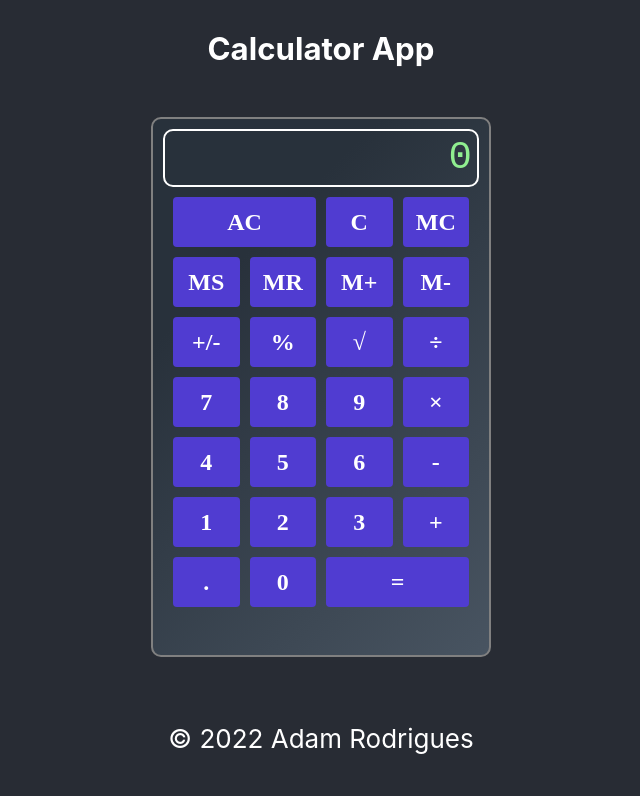
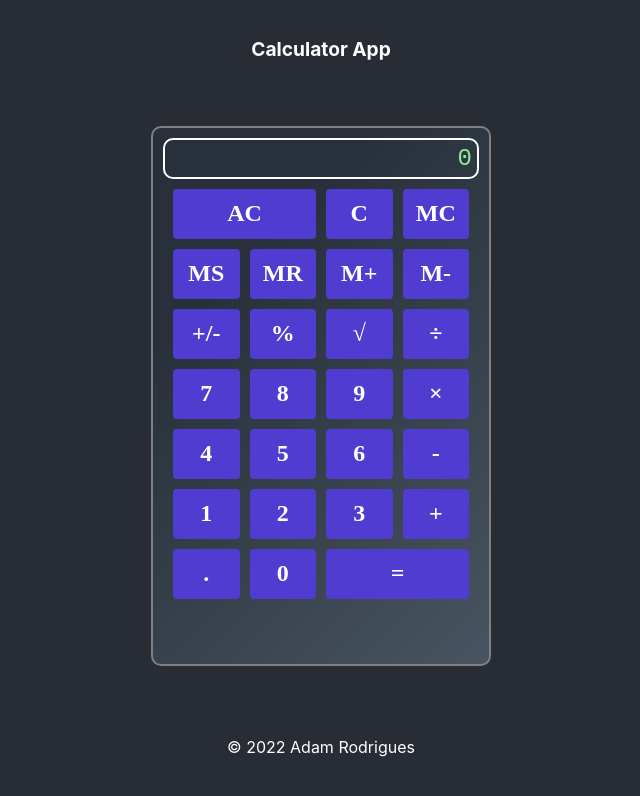
Before and after one commit to adamrodrigues11/react-calculator, a React (Create React App) app: page / in a window 1280 px wide. Shown: the top 796 px of the page, without its empty margins (319-959 px from the left). Built offline with nearby package versions, Linux system fonts and the light colour scheme.

Commit message:
finished!

```diff
--- a/src/components/App.js
+++ b/src/components/App.js
@@ -8,24 +8,34 @@ import { useState, useEffect } from 'react';
 import { calculatorButtons } from '../data/calculator-bonus-03-button-data.js'
 
 function App() {
+  // memory state stored as number
   const [memory, setMemory] = useState(0);
+  // operand and operator states stored as strings
   const [operandA, setOperandA] = useState("0");
   const [operator, setOperator] = useState("");
   const [operandB, setOperandB] = useState("");
 
-  // const MAX_DISPLAY_LENGTH = 14;
+  const MAX_DISPLAY_LENGTH = 12; // not including -, exp
 
-  // function roundToFit(operand) {
-  //   const operandFlt = parseFloat(operand);
-  //   const operandWholeNum = Math.round(operandFlt);
-  //   const maxDecimalPlaces = MAX_DISPLAY_LENGTH - operandWholeNum.length - 1;
-  //   if (maxDecimalPlaces < 0) {
-  //     return "Error";
-  //   }
-  //   return +parseFloat(operand).toFixed(maxDecimalPlaces).toString();
-  // }
-  const display = operandB ? operandB :
-    operator ? operator : operandA
+  function generateDisplay() {
+    let displayStr;
+    // set display to active state
+    if (operandB) {
+      displayStr = operandB;
+    } else if (operator) {
+      return operator;
+    } else {
+      displayStr = operandA;
+    }
+
+    const value = parseFloat(displayStr);
+
+    // use sci notation if display won't fit, but keep true value in the state
+    if (displayStr.length > MAX_DISPLAY_LENGTH) {
+      displayStr = value.toExponential(MAX_DISPLAY_LENGTH - 1);
+    }
+    return displayStr;
+  }
 
   function updateOperandB(value) {
     if (value !== "." || !operandB.includes(".")) {
@@ -47,6 +57,7 @@ function App() {
   }
 
   function evaluateExpression() {
+    // use this function for safe evals of input
     const operandsFloat = [
       parseFloat(operandA),
       operandB ? parseFloat(operandB) : 0.0
@@ -69,6 +80,7 @@ function App() {
         result = operandsFloat[0];
         break;
     }
+    // throw error to display when applicable (eg. for div by 0)
     if (isNaN(result) || !isFinite(result)) {
       throw Error("Error")
     }
@@ -96,7 +108,9 @@ function App() {
   }
 
   function handleClearButtonClicked(value) {
+    // all clear
     (value === "All Clear") ? resetDisplay() :
+    // clear
       operandB ? setOperandB("") :
         operator ? setOperator("") :
           setOperandA("0");
@@ -113,9 +127,8 @@ function App() {
         setMemory(0);
         break;
       case "Memory Recall":
-        const rounded = +memory.toFixed(5);
-        operandB ? setOperandB(rounded.toString()) :
-          setOperandA(rounded.toString());
+        operandB ? setOperandB(memory.toString()) :
+          setOperandA(memory.toString());
         break;
       case "Memory Subtract":
         setMemory(memory - activeOperandFlt);
@@ -133,6 +146,7 @@ function App() {
 
   function sqrt(operand) {
     const result = Math.sqrt(parseFloat(operand));
+    // Throw error to display for sqrt of negative number
     if (isNaN(result)) {
       throw Error("Error")
     }
@@ -207,7 +221,7 @@ function App() {
       <div className="pageWrapper">
         <Header title={"Calculator App"}/>
         <div className="calculatorWrapper">
-          <Display text={display}/>
+          <Display text={generateDisplay()}/>
           {createButtons()}
         </div>
         <Footer author={"Adam Rodrigues"}/>
--- a/src/styles/App.css
+++ b/src/styles/App.css
@@ -7,7 +7,6 @@
   flex-direction: column;
   align-items: center;
   justify-content: space-around;
-  font-size: calc(10px + 2vmin);
   color: white;
   margin: 0;
 }
```
